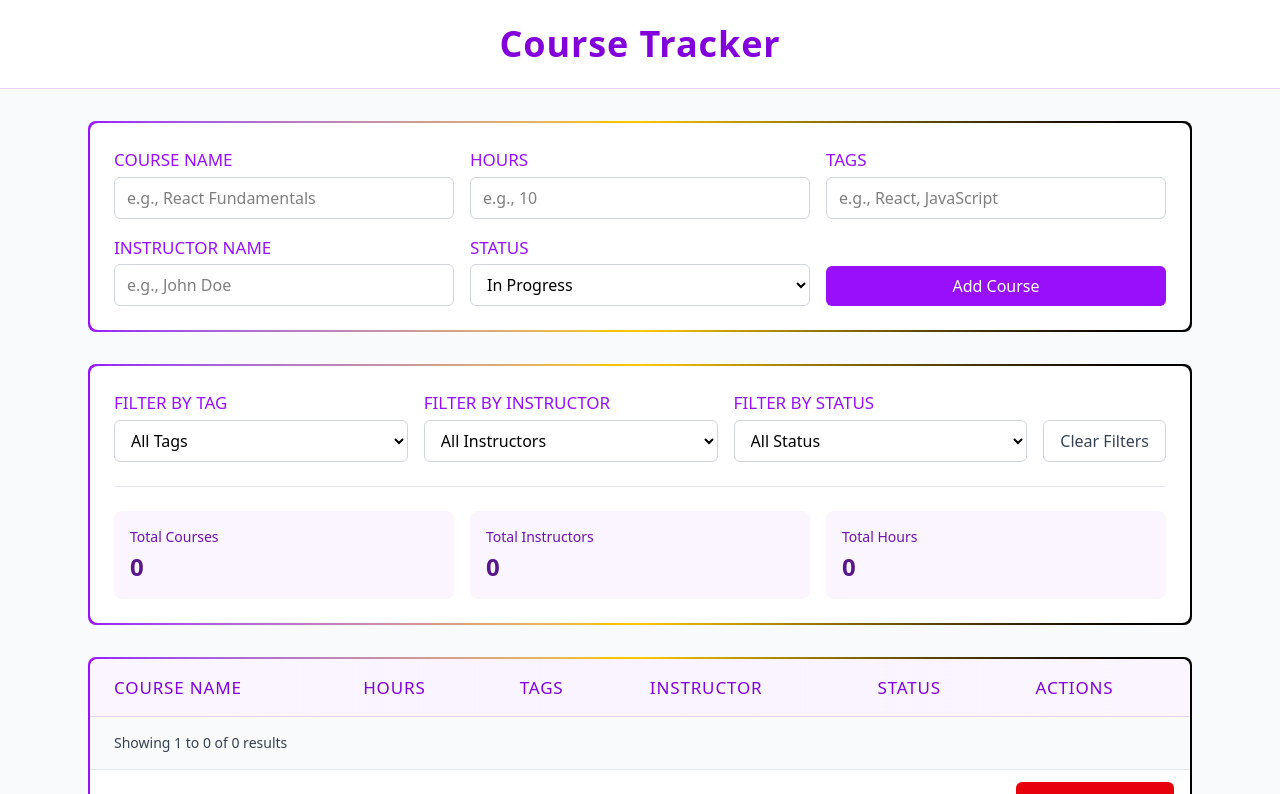
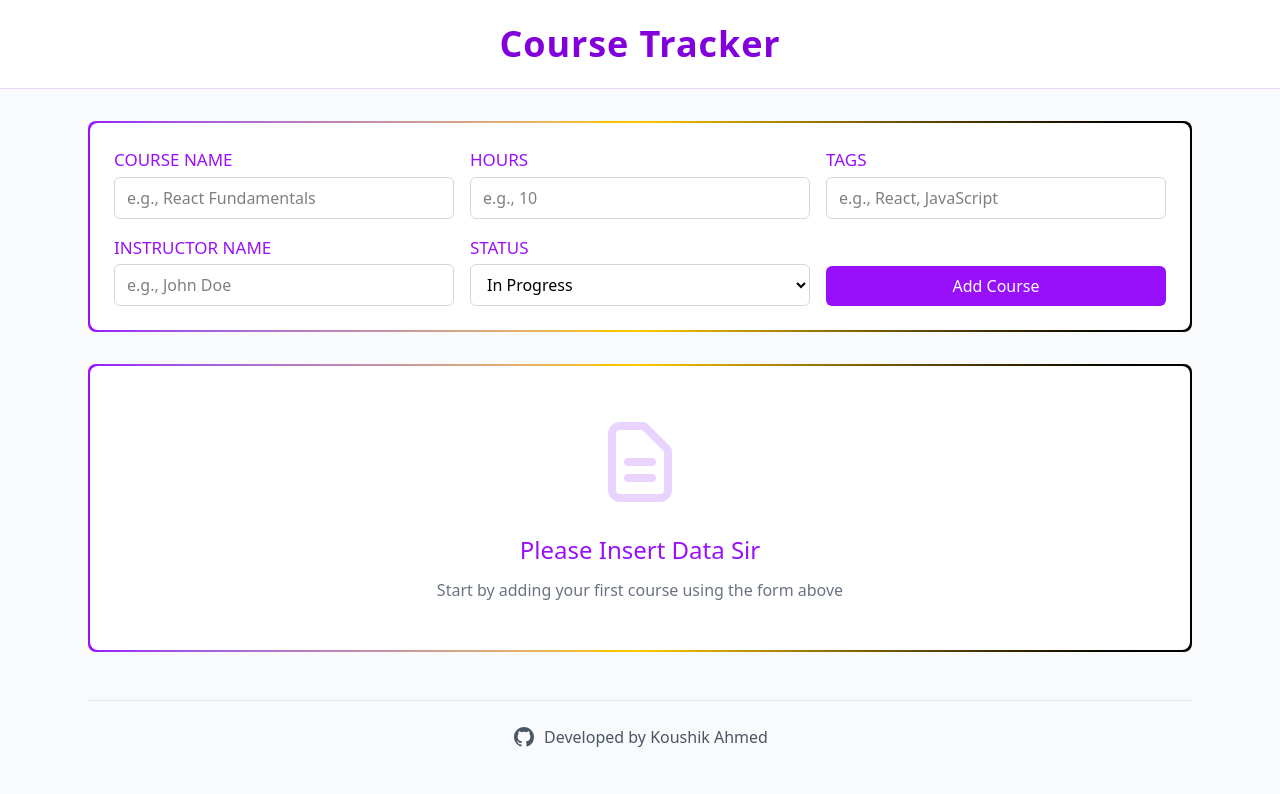
Before and after one commit to devkoushiik/course_tracker, a Next.js app: page / in a window 1280 px wide. Shown: the top 794 px of the page. Built offline with nearby package versions, Linux system fonts and the light colour scheme.

Commit message:
message added

```diff
--- a/app/components/CourseForm.tsx
+++ b/app/components/CourseForm.tsx
@@ -353,6 +353,20 @@ const CourseForm = () => {
         </div>
       </div>
 
+      {courses.length === 0 ? (
+        <div className="relative p-[2px] rounded-lg bg-gradient-to-r from-purple-600 via-yellow-400 to-black">
+          <div className="bg-white rounded-lg p-12">
+            <div className="flex flex-col items-center justify-center text-gray-500">
+              <svg className="w-24 h-24 mb-6 text-purple-200" fill="none" stroke="currentColor" viewBox="0 0 24 24">
+                <path strokeLinecap="round" strokeLinejoin="round" strokeWidth="2" d="M9 12h6m-6 4h6m2 5H7a2 2 0 01-2-2V5a2 2 0 012-2h5.586a1 1 0 01.707.293l5.414 5.414a1 1 0 01.293.707V19a2 2 0 01-2 2z" />
+              </svg>
+              <p className="text-2xl font-medium text-purple-600">Please Insert Data Sir</p>
+              <p className="mt-3 text-base">Start by adding your first course using the form above</p>
+            </div>
+          </div>
+        </div>
+      ) : (
+        <>
           {/* Filters Section */}
           <div className="relative p-[2px] rounded-lg bg-gradient-to-r from-purple-600 via-yellow-400 to-black mb-8">
             <div className="bg-white rounded-lg p-6">
@@ -595,6 +609,8 @@ const CourseForm = () => {
               </div>
             </div>
           </div>
+        </>
+      )}
 
       {/* Warning Modal */}
       {showWarning && (
```
Lines whose indentation alone changed are shown as unchanged.
